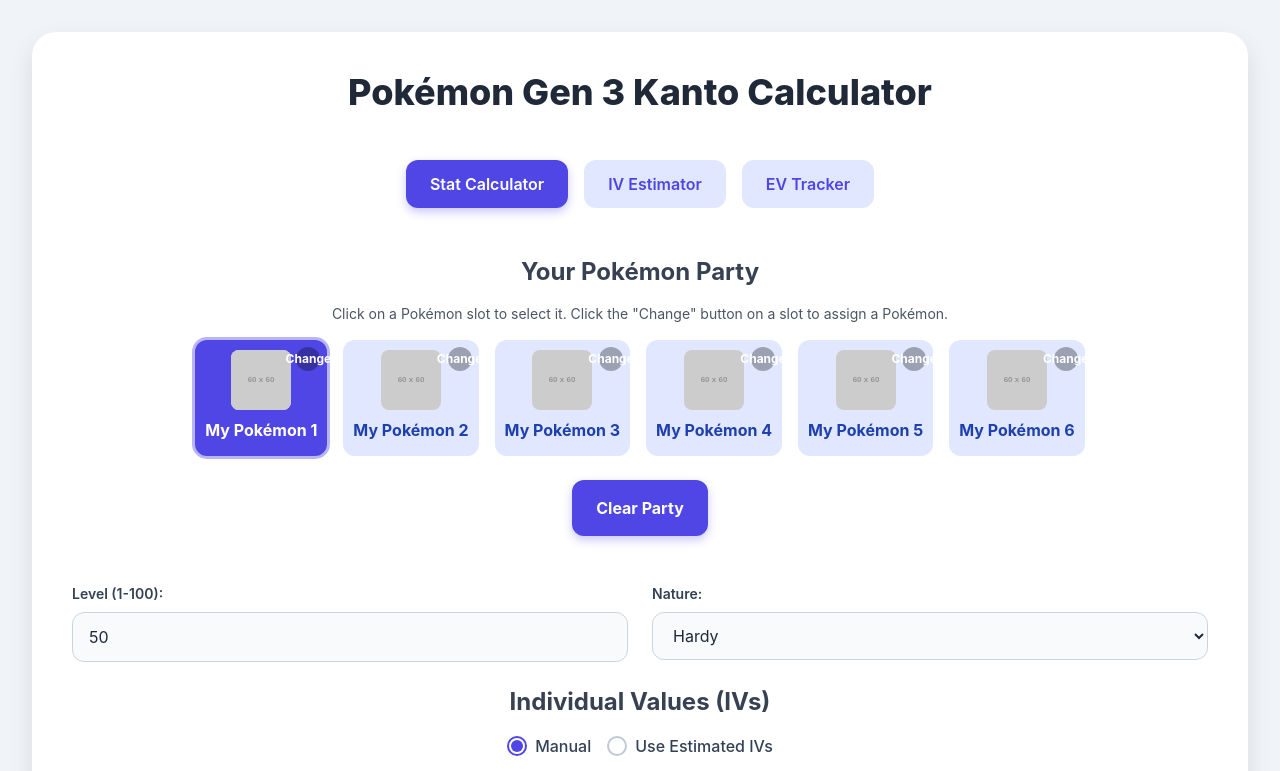
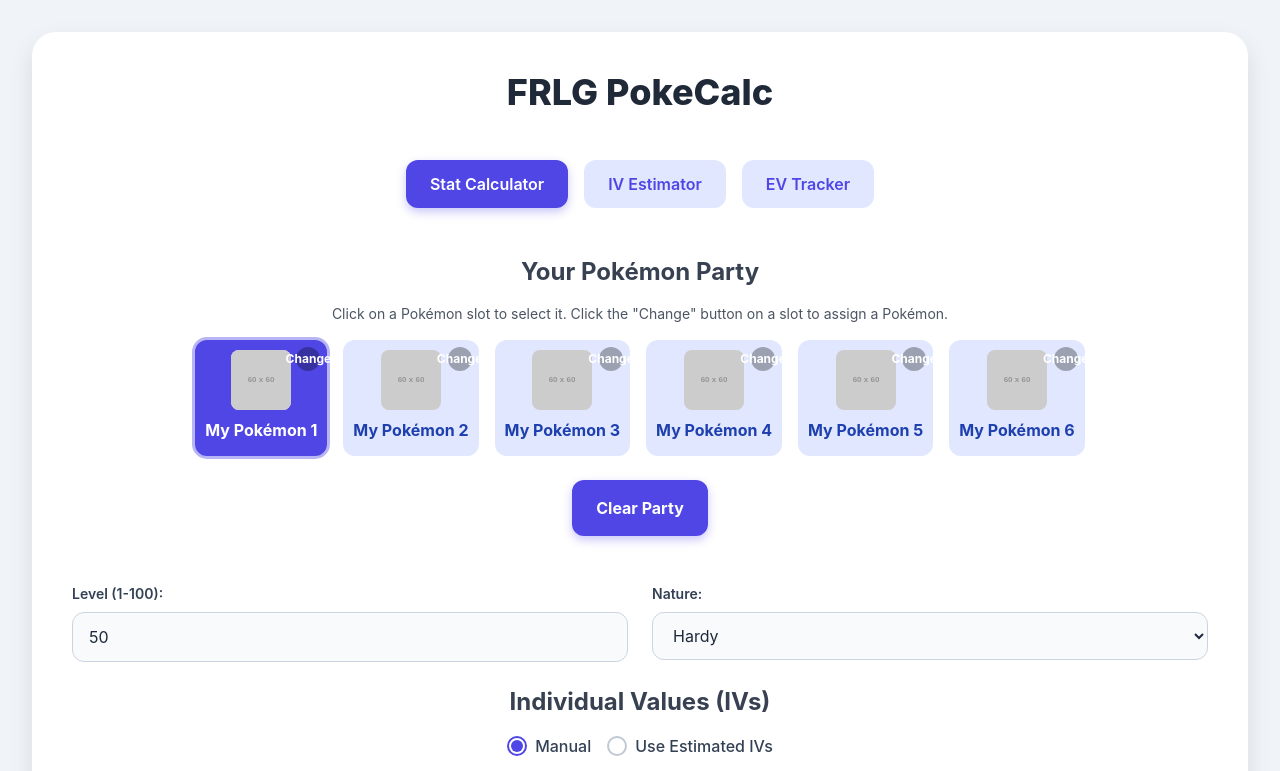
Before and after one commit to hazzdex/frlg-calc, a plain HTML site: page index.html in a window 1280 px wide. Shown: the top 771 px of the page. Drawn offline with nearby package versions, Linux system fonts and the light colour scheme; placeholder pictures from the web are drawn by us.

Commit message:
Update index.html

```diff
--- a/index.html
+++ b/index.html
@@ -3,7 +3,7 @@
 <head>
     <meta charset="UTF-8">
     <meta name="viewport" content="width=device-width, initial-scale=1.0">
-    <title>Pokémon Gen 3 Kanto Stat Calculator</title>
+    <title>FRLG PokeCalc</title>
 
     <!-- Apple Touch Icon and Web App Meta Tags for iOS Home Screen -->
     <meta name="apple-mobile-web-app-capable" content="yes">
@@ -520,7 +520,7 @@
 </head>
 <body>
     <div class="container">
-        <h1 class="text-4xl font-extrabold text-center text-gray-800 mb-6">Pokémon Gen 3 Kanto Calculator</h1>
+        <h1 class="text-4xl font-extrabold text-center text-gray-800 mb-6">FRLG PokeCalc</h1>
 
         <div class="tabs">
             <button class="tab-button active" data-tab="stat-calculator">Stat Calculator</button>
```
